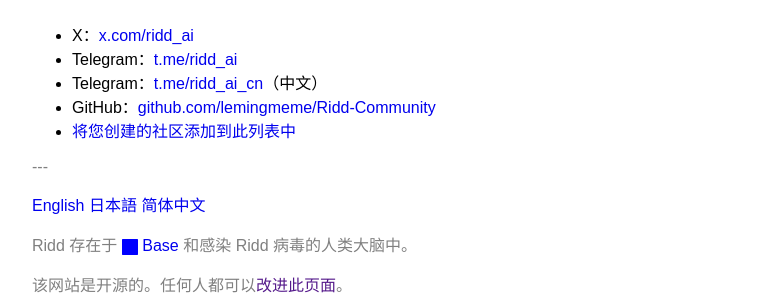
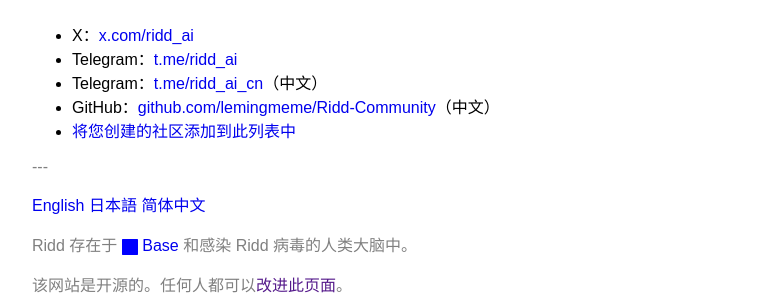
Before and after one commit to lemingmeme/ridd, a Jekyll site: the page built from zh-CN/ridd-community.md, in a window 1280 px wide. Shown: the part 655-950 px from the top of the page, without its empty margins (258-1020 px from the left). Built offline with Jekyll 4.4.1, drawn with Linux system fonts in a browser that asks for light colours; some web fonts are replaced; comment, search, counter and statistics services are not loaded.

Commit message:
Update ridd-community.md

```diff
--- a/zh-CN/ridd-community.md
+++ b/zh-CN/ridd-community.md
@@ -13,5 +13,5 @@ title: "Riddikulus 社区"
 - X：[x.com/ridd_ai](https://x.com/ridd_ai)
 - Telegram：[t.me/ridd_ai](https://t.me/ridd_ai)
 - Telegram：[t.me/ridd_ai_cn](https://t.me/ridd_ai_cn)（中文）
-- GitHub：[github.com/lemingmeme/Ridd-Community](https://github.com/lemingmeme/Ridd-Community/)
+- GitHub：[github.com/lemingmeme/Ridd-Community](https://github.com/lemingmeme/Ridd-Community/)（中文）
 - [将您创建的社区添加到此列表中](https://github.com/RiddikulusAI/ridd/edit/main/zh-CN/ridd-community.md)
```
